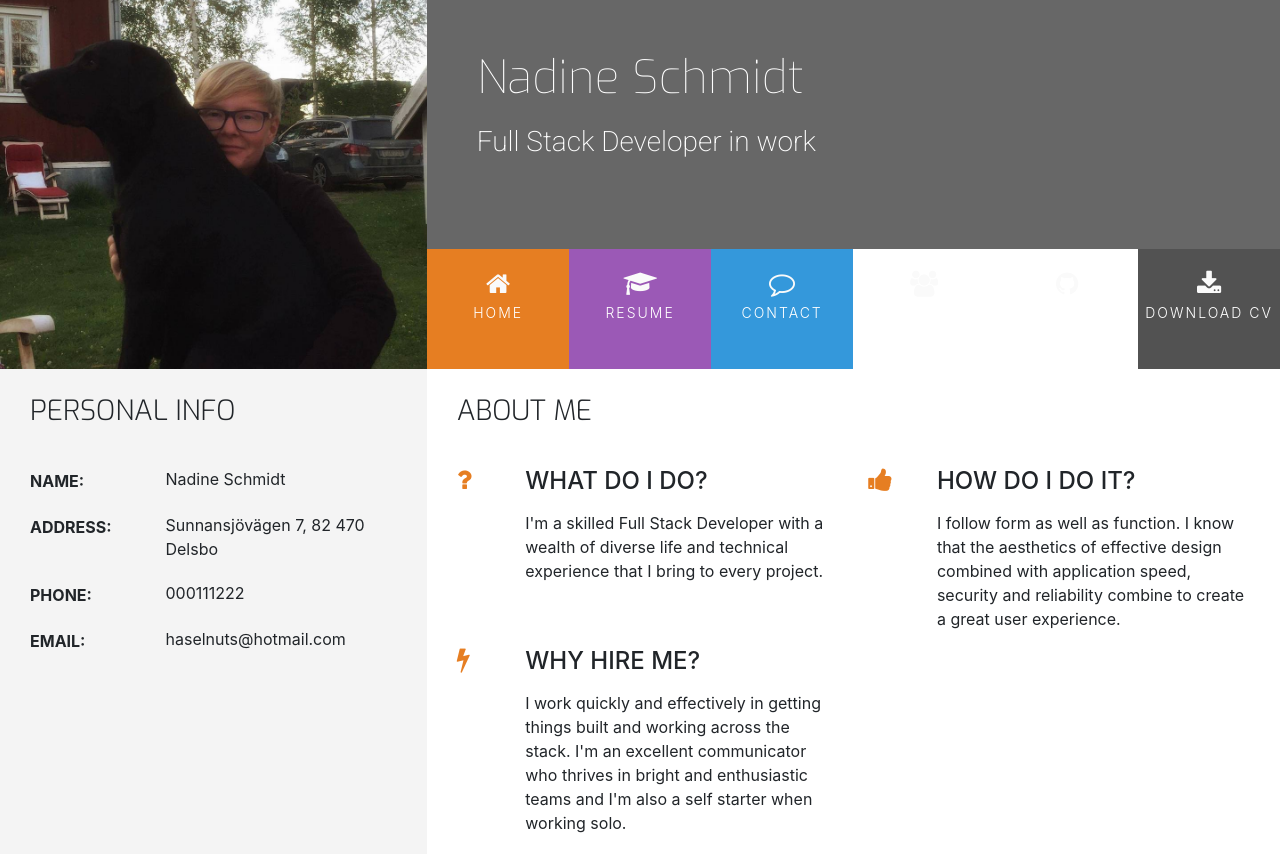
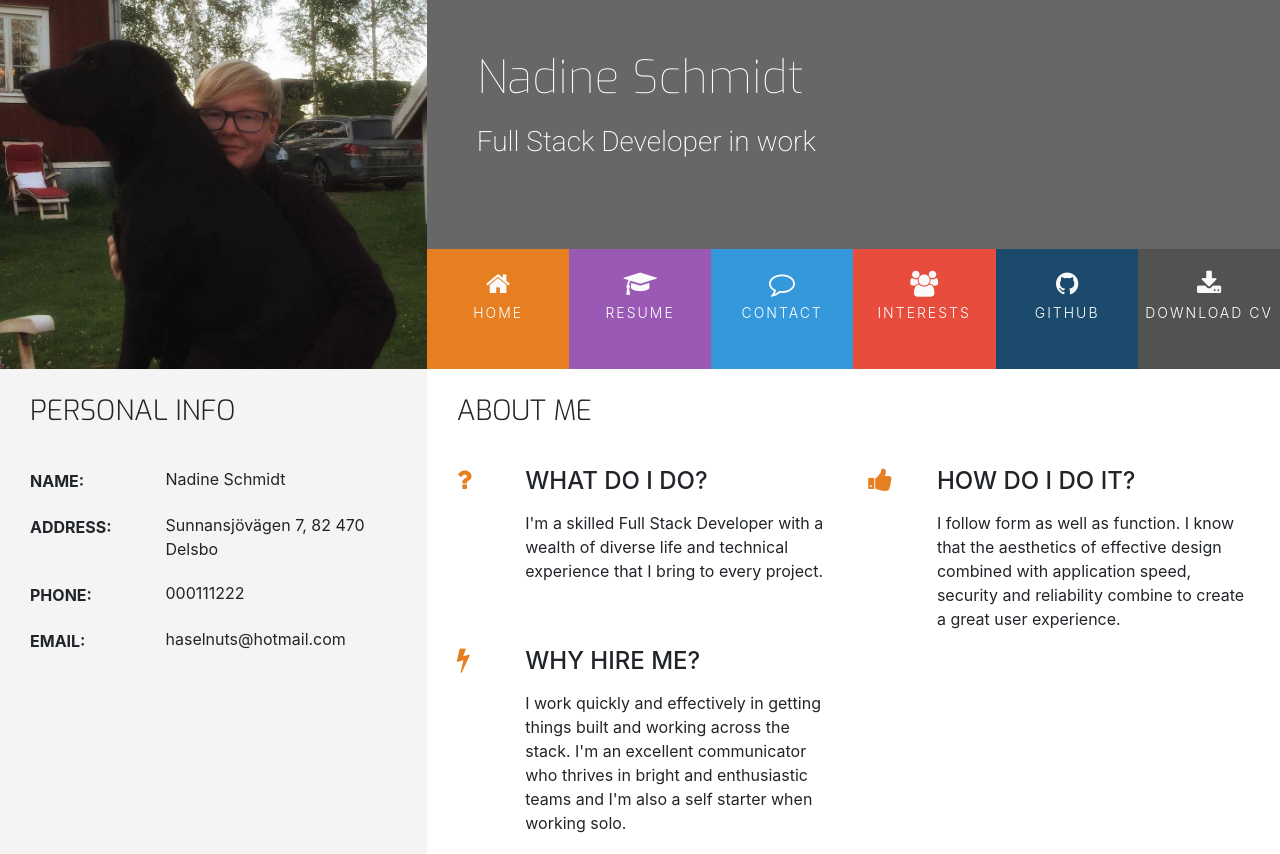
Before and after one commit to haselnuts/My-resume, a plain HTML site: page index.html in a window 1280 px wide. Shown: the top 854 px of the page. Drawn offline with nearby package versions, Linux system fonts and the light colour scheme.

Commit message:
addedmenu color for interests and githup page

```diff
--- a/assets/css/style.css
+++ b/assets/css/style.css
@@ -31,6 +31,15 @@
 .ui-menu-color-contact {
     background-color: #3498db;
 }
+
+.ui-menu-color-interests {
+    background-color: #e74c3c;
+}
+
+.ui-menu-color-github {
+    background-color: #1c4a6c;
+}
+
 .ui-menu-color-download {
     background-color: #525252;
 }
@@ -363,6 +372,12 @@ button[type="submit"] {
     border-style: none;
 }
 
+/*----------GOOGLE MAP----------*/
+
+div#map {
+    min-height: 360px;
+}
+
 /*----------MEDIA QUERY----------*/
 
 .center-form {
```
